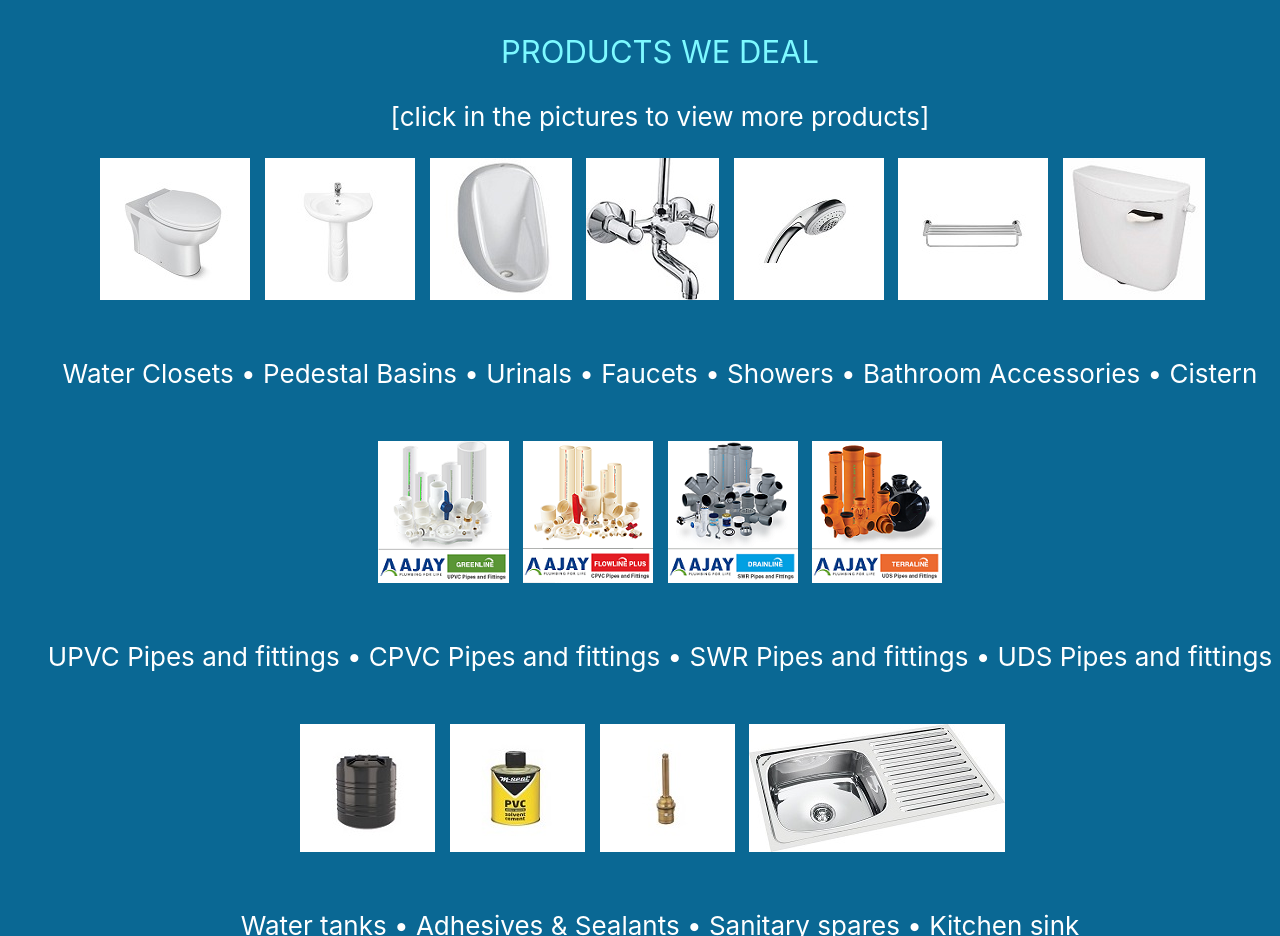
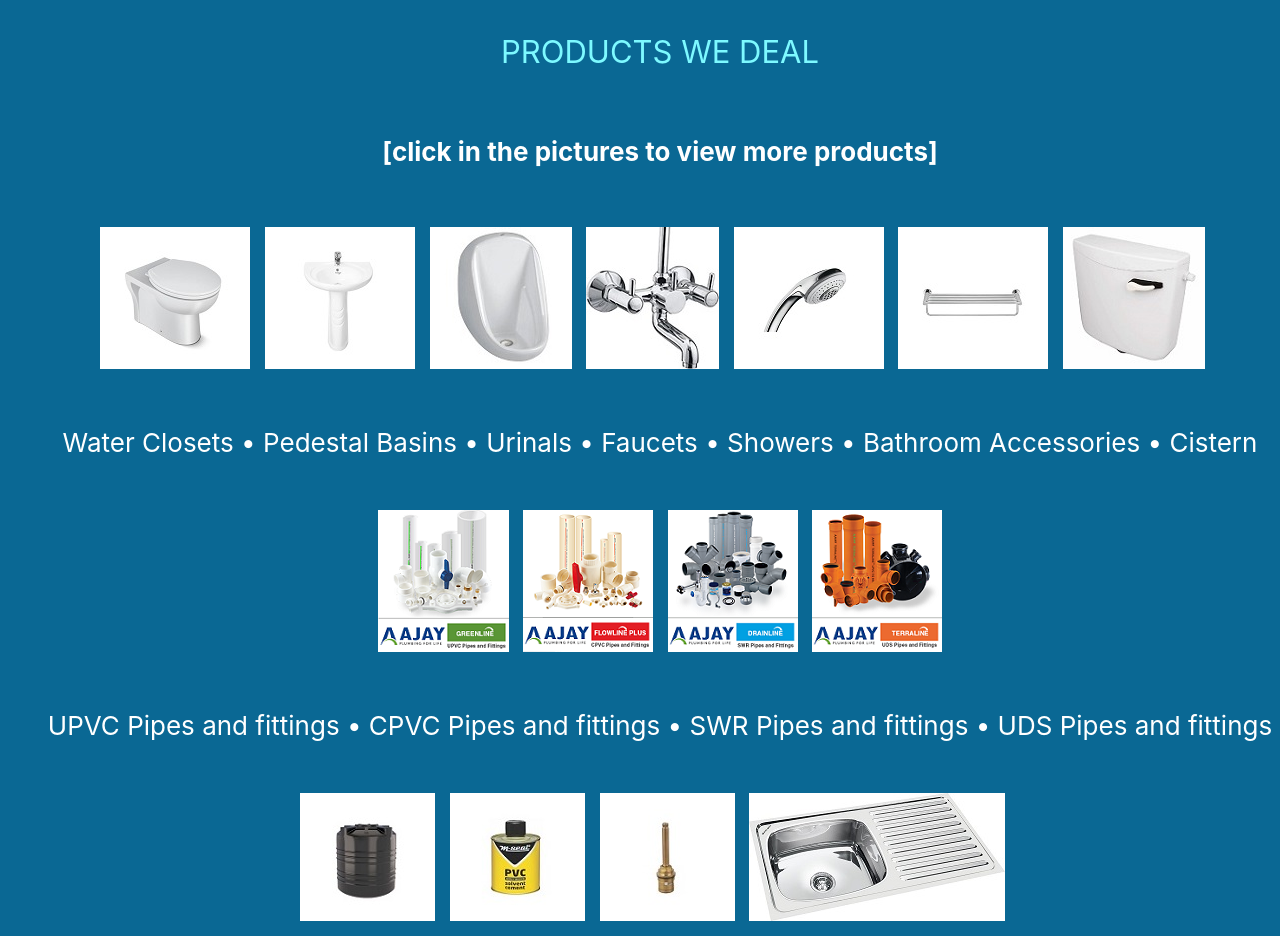
Before and after one commit to Aky006/akshay, a React (Create React App) app: page /covid in a window 1280 px wide. Shown: the part 2140-3076 px from the top of the page. Built offline with nearby package versions, Linux system fonts and the light colour scheme.

Commit message:
Update App.js

```diff
--- a/src/App.js
+++ b/src/App.js
@@ -79,7 +79,7 @@ class App extends Component {
            className="App-red">
            PRODUCTS WE DEAL
          </p>
-     [click in the pictures to view more products] <br />
+     <h4>[click in the pictures to view more products]</h4>
          <p><a href= "closets.jpg"><img src= "Water Closets.jpg"  alt="Water Closets"  /></a> &nbsp;
          <Link to="/"><img src= "Pedestal_Basin.jpg"  alt="Pedestal_Basin" /></Link> &nbsp;
          <Link to="/"><img src= "Urinals.jpg"  alt="Urinals" /></Link> &nbsp;
```
